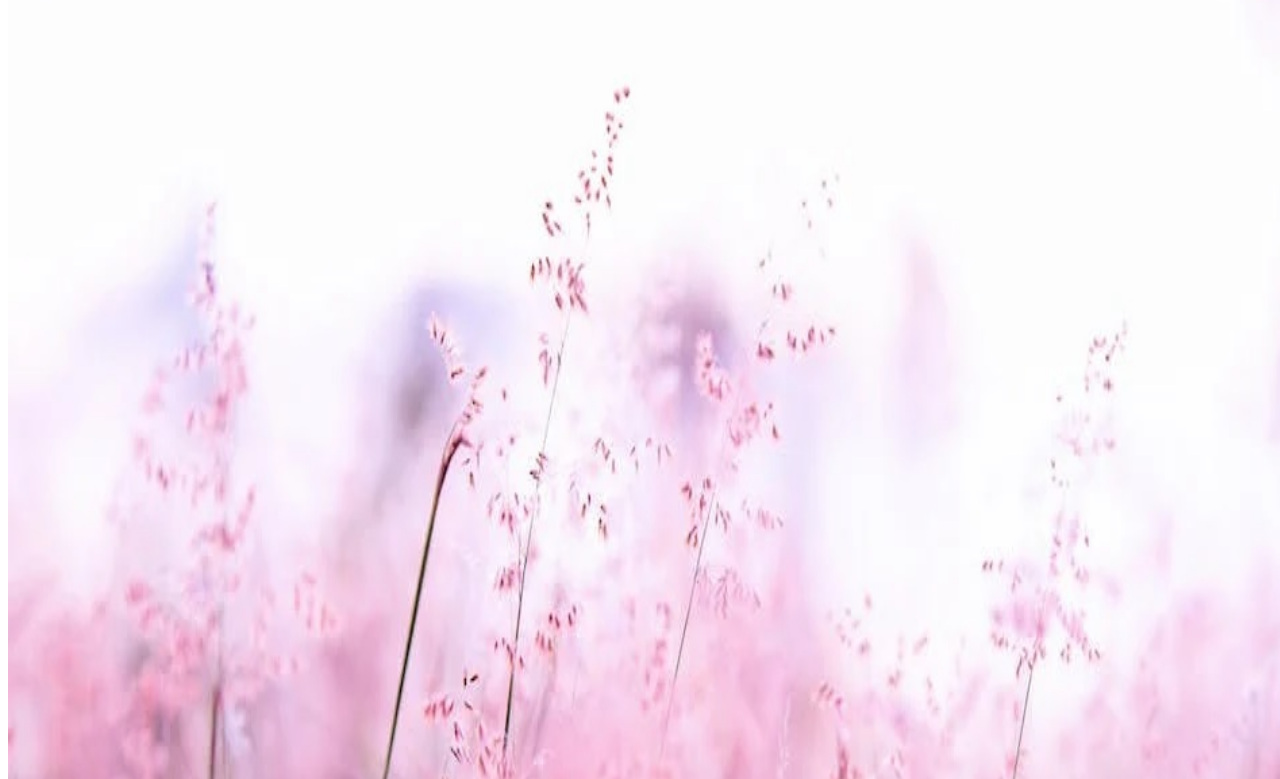
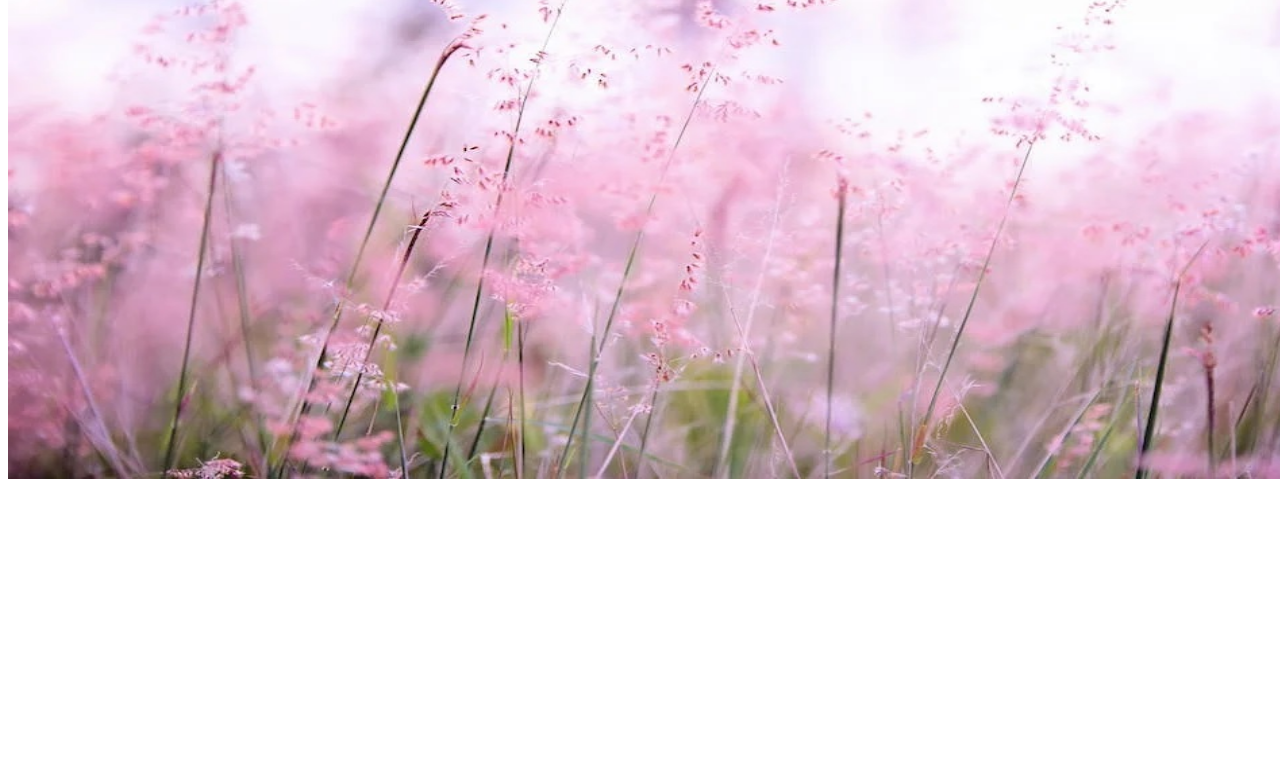
Before and after one commit to funnyscriptscom/funnyscriptscom.github.io, a plain HTML site: page index.html in a window 1280 px wide. Shown: the part 259-1038 px from the top of the page. After the commit the page ends 800 px from the top, so only its background shows below. Drawn offline with Linux system fonts and the light colour scheme.

Commit message:
last update-desktopversion

```diff
--- a/index.html
+++ b/index.html
@@ -36,7 +36,7 @@ function f()
 </script>
 </head>
 <body>
-    <img src='./Background.jpg' width="1520" height="1700"/>
+    <img src='./Background.jpg' width="1520" height="730"/>
 <h1 style="position:absolute; left:220px; top:175px; width:auto; height:210px;">Do you like me?</h1>
 <div id="By" style="position:absolute; left:285px; top:235px; width:210px;
 height:210px;">
```
